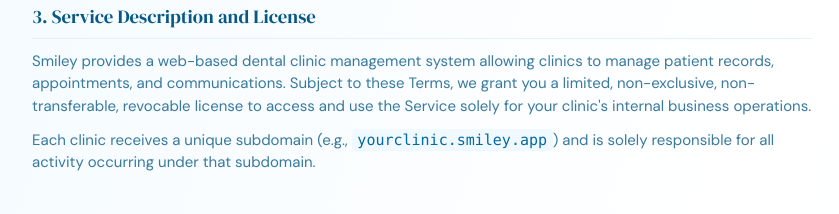
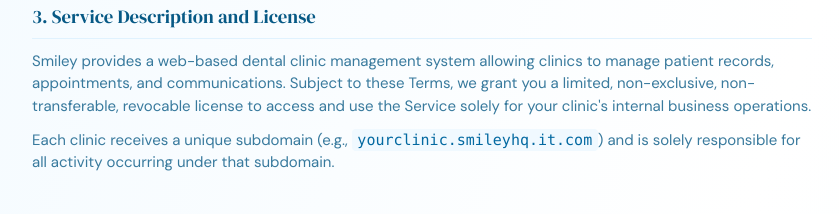
Before and after one commit to TsuTsu03/smiley-app, a Next.js app: page /terms in a window 1280 px wide. Shown: the part 800-1014 px from the top of the page, without its empty margins (218-1057 px from the left). Built offline with nearby package versions, Linux system fonts and the light colour scheme; no server answers.

Commit message:
Refactored some features

```diff
--- a/src/app/register/page.tsx
+++ b/src/app/register/page.tsx
@@ -201,7 +201,7 @@
                   {form.slug && (
                     <div className="flex items-center gap-2 text-xs text-sky-600 bg-sky-50 rounded-lg px-3 py-2">
                       <Building2 size={12} />
-                      Your portal: <span className="font-mono font-semibold">{form.slug}.smiley.app</span>
+                      Your portal: <span className="font-mono font-semibold">{form.slug}.smileyhq.it.com</span>
                     </div>
                   )}
                   <div>
@@ -318,7 +318,7 @@
                 <h2 className="font-display text-3xl text-sky-950 mb-3">You&apos;re all set!</h2>
                 <p className="text-sky-600/70 text-sm mb-3">Your clinic portal is ready at:</p>
                 <div className="inline-block bg-sky-50 border border-sky-100 rounded-xl px-6 py-3 font-mono text-sky-700 text-sm mb-8">
-                  {form.slug || "yourclinic"}.smiley.app
+                  {form.slug || "yourclinic"}.smileyhq.it.com
                 </div>
                 <div className="flex flex-col gap-3 max-w-xs mx-auto">
                   <button
--- a/src/app/terms/page.tsx
+++ b/src/app/terms/page.tsx
@@ -64,7 +64,7 @@
               Smiley provides a web-based dental clinic management system allowing clinics to manage patient records, appointments, and communications. Subject to these Terms, we grant you a limited, non-exclusive, non-transferable, revocable license to access and use the Service solely for your clinic&apos;s internal business operations.
             </p>
             <p className="mt-3">
-              Each clinic receives a unique subdomain (e.g., <code className="bg-sky-50 px-1.5 py-0.5 rounded text-sky-700">yourclinic.smiley.app</code>) and is solely responsible for all activity occurring under that subdomain.
+              Each clinic receives a unique subdomain (e.g., <code className="bg-sky-50 px-1.5 py-0.5 rounded text-sky-700">yourclinic.smileyhq.it.com</code>) and is solely responsible for all activity occurring under that subdomain.
             </p>
           </Section>
 
```
Also changed, not shown: 1 other file (tests, documents, lock files or other folders).
